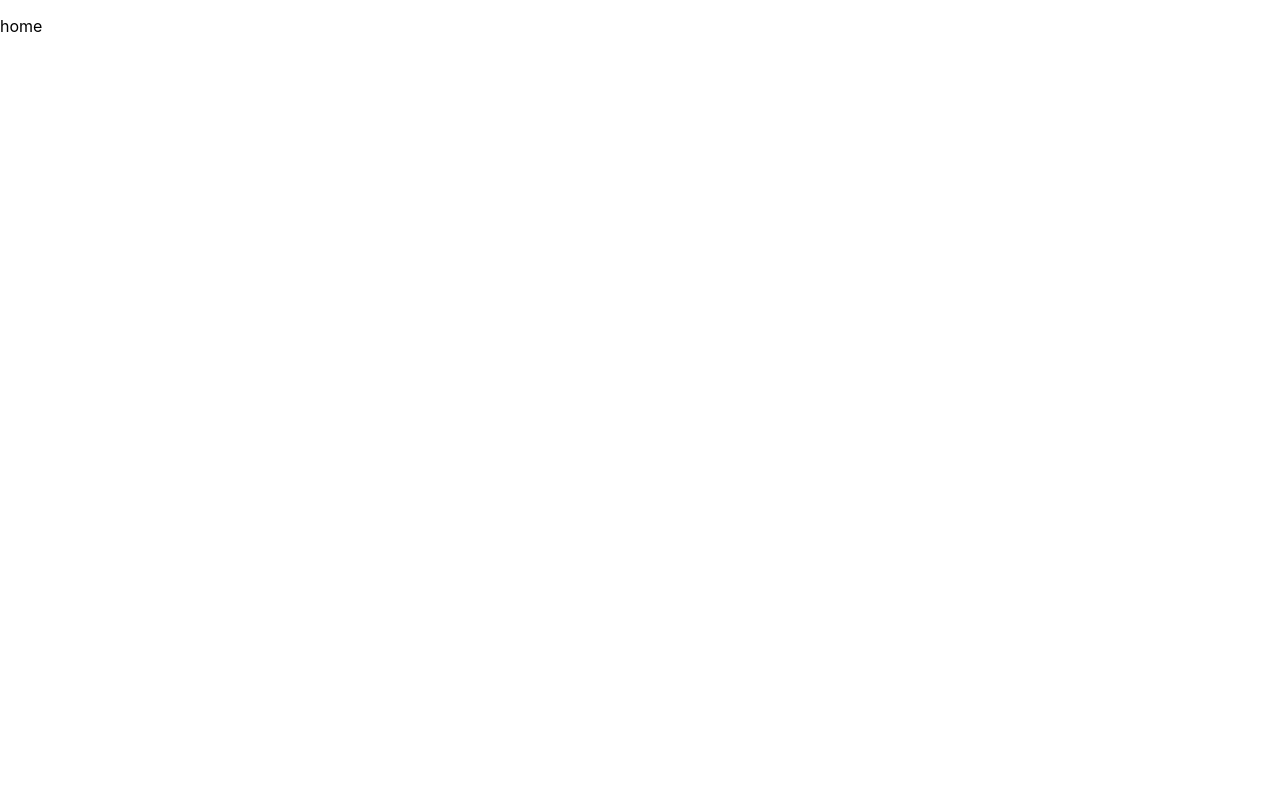
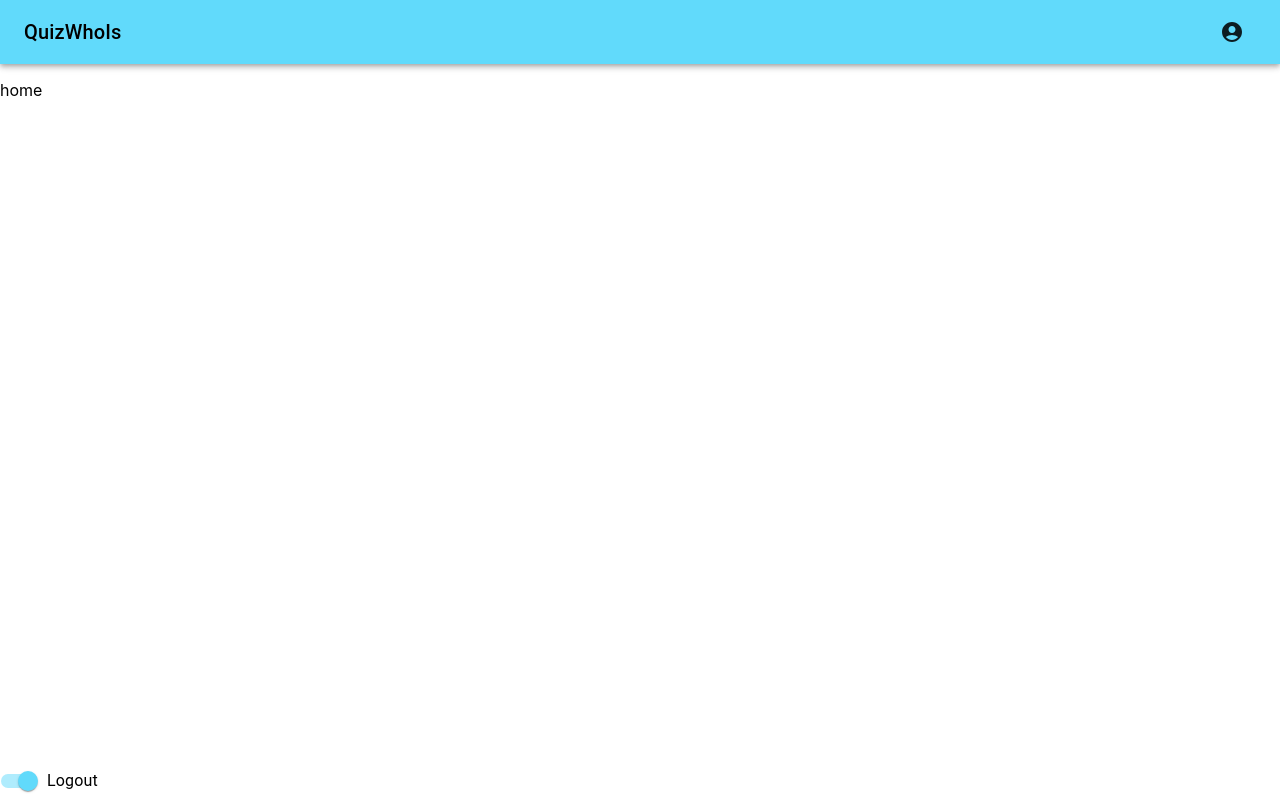
Before and after one commit to veatik90/QuizWhois, a React (Create React App) app: page / in a window 1280 px wide. Built offline with nearby package versions, Linux system fonts and the light colour scheme.

Commit message:
feat: add header

```diff
--- a/package.json
+++ b/package.json
@@ -5,6 +5,7 @@
   "dependencies": {
     "@emotion/react": "^11.4.1",
     "@emotion/styled": "^11.3.0",
+    "@mui/icons-material": "^5.0.4",
     "@mui/material": "^5.0.3",
     "@mui/system": "^5.0.4",
     "@testing-library/jest-dom": "^5.11.4",
--- a/src/App.tsx
+++ b/src/App.tsx
@@ -1,10 +1,12 @@
 import { FC } from 'react';
 import { BrowserRouter as Router, Switch, Route } from 'react-router-dom';
+import { Header } from './components/Header';
 import { NotFound } from './pages/NotFound';
 
 const App: FC = () => {
   return (
     <Router>
+      <Header />
       <Switch>
         <Route exact path="/">
           <p>home</p>
--- /dev/null
+++ b/src/components/Header/index.tsx
@@ -0,0 +1,150 @@
+import {
+  FormGroup,
+  FormControlLabel,
+  Toolbar,
+  AppBar,
+  IconButton,
+  Typography,
+  Menu,
+  MenuItem,
+  Button,
+} from '@mui/material';
+import React, { FC, useState } from 'react';
+import AccountCircle from '@mui/icons-material/AccountCircle';
+import CheckIcon from '@mui/icons-material/Check';
+import Switch from '@mui/material/Switch';
+import { NavLink } from 'react-router-dom';
+import { BoxStyled, SecondaryTextWithBorder, LoginTypographyStyled, LogoutStyled } from './styles';
+import { IUserInfo } from './interfaces';
+
+export const Header: FC = () => {
+  const [auth, setAuth] = useState(true);
+  const [anchorEl, setAnchorEl] = useState<null | HTMLElement>(null);
+  const [userInfo, setUserInfo] = useState<IUserInfo>({
+    email: 'user@mail.com',
+    login: 'user',
+    roles: { isAdmin: true, isPlayer: false },
+  });
+
+  const handleChange = (event: React.ChangeEvent<HTMLInputElement>) => {
+    setAuth(event.target.checked);
+  };
+
+  const handleMenu = (event: React.MouseEvent<HTMLElement>) => {
+    setAnchorEl(event.currentTarget);
+  };
+
+  const handleClose = () => {
+    setAnchorEl(null);
+  };
+
+  const handleLogout = () => {
+    setAuth(false);
+    handleClose();
+  };
+
+  const handleAdminRoleChange = () => {
+    if (!userInfo.roles.isAdmin) {
+      setUserInfo({
+        email: userInfo.email,
+        login: userInfo.login,
+        roles: {
+          isAdmin: !userInfo.roles.isAdmin,
+          isPlayer: !userInfo.roles.isPlayer,
+        },
+      });
+    }
+    handleClose();
+  };
+
+  const handlePlayerRoleChange = () => {
+    if (!userInfo.roles.isPlayer) {
+      setUserInfo({
+        email: userInfo.email,
+        login: userInfo.login,
+        roles: {
+          isAdmin: !userInfo.roles.isAdmin,
+          isPlayer: !userInfo.roles.isPlayer,
+        },
+      });
+    }
+    handleClose();
+  };
+
+  return (
+    <BoxStyled>
+      <FormGroup style={{ position: 'absolute', bottom: '0', left: '0' }}>
+        <FormControlLabel
+          control={<Switch checked={auth} onChange={handleChange} aria-label="login switch" />}
+          label={auth ? 'Logout' : 'Login'}
+        />
+      </FormGroup>
+      <AppBar position="static">
+        <Toolbar sx={{ display: 'flex', justifyContent: 'space-between' }}>
+          <Typography
+            variant="h6"
+            component={NavLink}
+            to="/"
+            sx={{
+              textDecoration: 'none',
+              color: 'black',
+            }}
+          >
+            QuizWhoIs
+          </Typography>
+          {auth === true ? (
+            <div>
+              <IconButton
+                size="large"
+                aria-label="account of current user"
+                aria-controls="menu-appbar"
+                aria-haspopup="true"
+                onClick={handleMenu}
+                color="inherit"
+              >
+                <AccountCircle />
+              </IconButton>
+              <Menu
+                id="menu-appbar"
+                anchorEl={anchorEl}
+                anchorOrigin={{
+                  vertical: 'top',
+                  horizontal: 'right',
+                }}
+                keepMounted
+                transformOrigin={{
+                  vertical: 'top',
+                  horizontal: 'right',
+                }}
+                open={Boolean(anchorEl)}
+                onClose={handleClose}
+              >
+                <LoginTypographyStyled className="login-title" mx={2}>
+                  {userInfo.login}
+                </LoginTypographyStyled>
+                <SecondaryTextWithBorder className="email-title">{userInfo.email}</SecondaryTextWithBorder>
+                <MenuItem onClick={handleAdminRoleChange}>
+                  <Typography mr={1}>Admin</Typography>
+                  {userInfo.roles.isAdmin ? <CheckIcon /> : null}
+                </MenuItem>
+                <MenuItem onClick={handlePlayerRoleChange}>
+                  <Typography mr={1}>Player</Typography>
+                  {userInfo.roles.isPlayer ? <CheckIcon /> : null}
+                </MenuItem>
+                <LogoutStyled className="logout-menu-item" onClick={handleLogout}>
+                  Logout
+                </LogoutStyled>
+              </Menu>
+            </div>
+          ) : (
+            <div>
+              <Button component={NavLink} to="/auth" variant="outlined" color="secondary" size="medium">
+                Sign In
+              </Button>
+            </div>
+          )}
+        </Toolbar>
+      </AppBar>
+    </BoxStyled>
+  );
+};
--- /dev/null
+++ b/src/components/Header/interfaces.ts
@@ -0,0 +1,8 @@
+export interface IUserInfo {
+  email: string;
+  login: string;
+  roles: {
+    isAdmin: boolean;
+    isPlayer: boolean;
+  };
+}
--- /dev/null
+++ b/src/components/Header/styles.ts
@@ -0,0 +1,45 @@
+import { Box, MenuItem, Typography } from '@mui/material';
+import styled from 'styled-components';
+
+export const HeaderStyled = null;
+
+export const BoxStyled = styled(Box)`
+  flex-grow: 1;
+`;
+
+// export const SecondaryText = styled.p`
+//   flex-grow: 1;
+//   font-size: 13px;
+//   margin: 0 16px 0 16px;
+//   color: gray;
+// `;
+
+export const SecondaryText = styled(Typography)`
+  &.email-title {
+    flex-grow: 1;
+    font-size: 13px;
+    margin: 0 16px 0 16px;
+    color: gray;
+  }
+`;
+
+export const SecondaryTextWithBorder = styled(SecondaryText)`
+  padding-bottom: 8px;
+  border-bottom: 1px solid gray;
+  margin-bottom: 6px;
+`;
+
+export const LoginTypographyStyled = styled(Typography)`
+  &.login-title {
+    font-weight: 700;
+    line-height: 0.7;
+    margin-top: 6px;
+  }
+`;
+
+export const LogoutStyled = styled(MenuItem)`
+  &.logout-menu-item {
+    border-top: 1px solid gray;
+    margin-top: 6px;
+  }
+`;
--- a/src/pages/NotFound/styles.ts
+++ b/src/pages/NotFound/styles.ts
@@ -4,7 +4,7 @@ import { styled } from '@mui/system';
 
 export const BoxStyled = styled(Box)`
   width: 100%;
-  min-height: 100vh;
+  height: calc(100vh - 102px);
   display: flex;
   align-items: center;
   justify-content: center;
```
Also changed, not shown: 1 other file (tests, documents, lock files or other folders).
